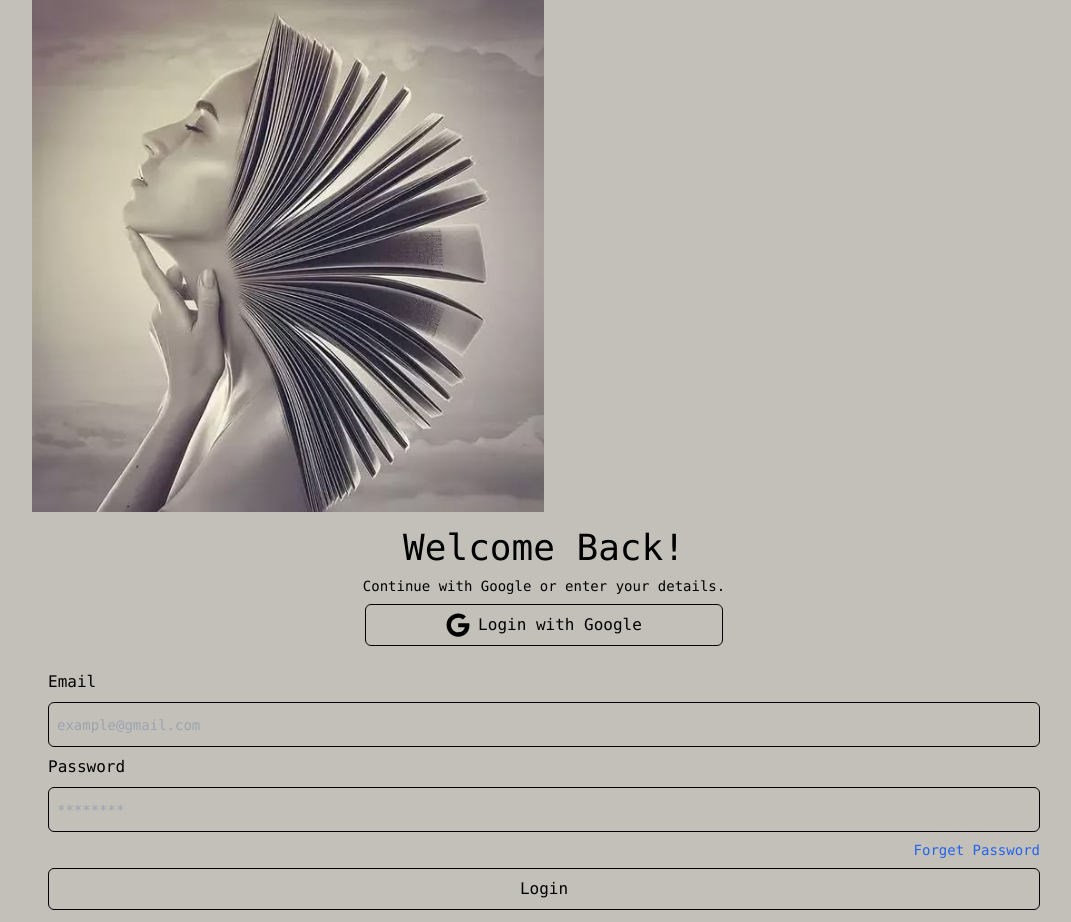
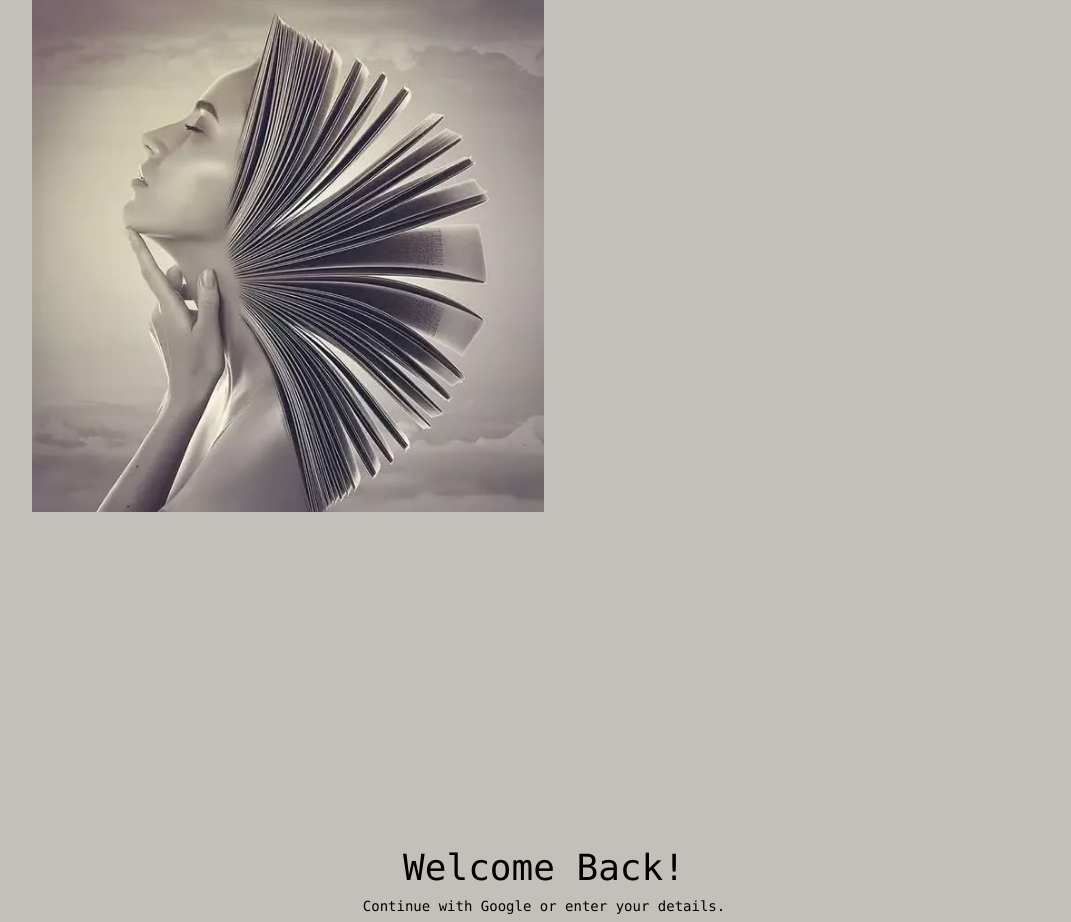
Before and after one commit to Hardelzs/year-book, a React (Vite) app: page / in a window 1280 px wide. Shown: the top 922 px of the page, without its empty margins (96-1167 px from the left). Built offline with nearby package versions, Linux system fonts and the light colour scheme.

Commit message:
Building

```diff
--- a/src/Components/LoginPage.jsx
+++ b/src/Components/LoginPage.jsx
@@ -119,7 +119,7 @@ const LoginPage = () => {
         }`}
       >
         {/* Image Section */}
-        <div className={`flex-shrink-0 ${isSignup ? "w-full  -mt-10" : "w-1/2"}`}>
+        <div className={`flex-shrink-0 ${isSignup ? "w-full h-10 -mt-40" : "w-1/2"}`}>
           <img
             src={isSignup ? SignImg : LoginImg}
             alt="Auth Page"
@@ -128,7 +128,7 @@ const LoginPage = () => {
         </div>
 
         {/* Form Section */}
-        <div className="flex flex-col justify-center w-full p-4">
+        <div className="flex flex-col justify-center w-full p-4 mt-80">
           <div className="text-center space-y-2">
             <h1 className="text-4xl">
               {isSignup ? "Signup Here!" : "Welcome Back!"}
```
